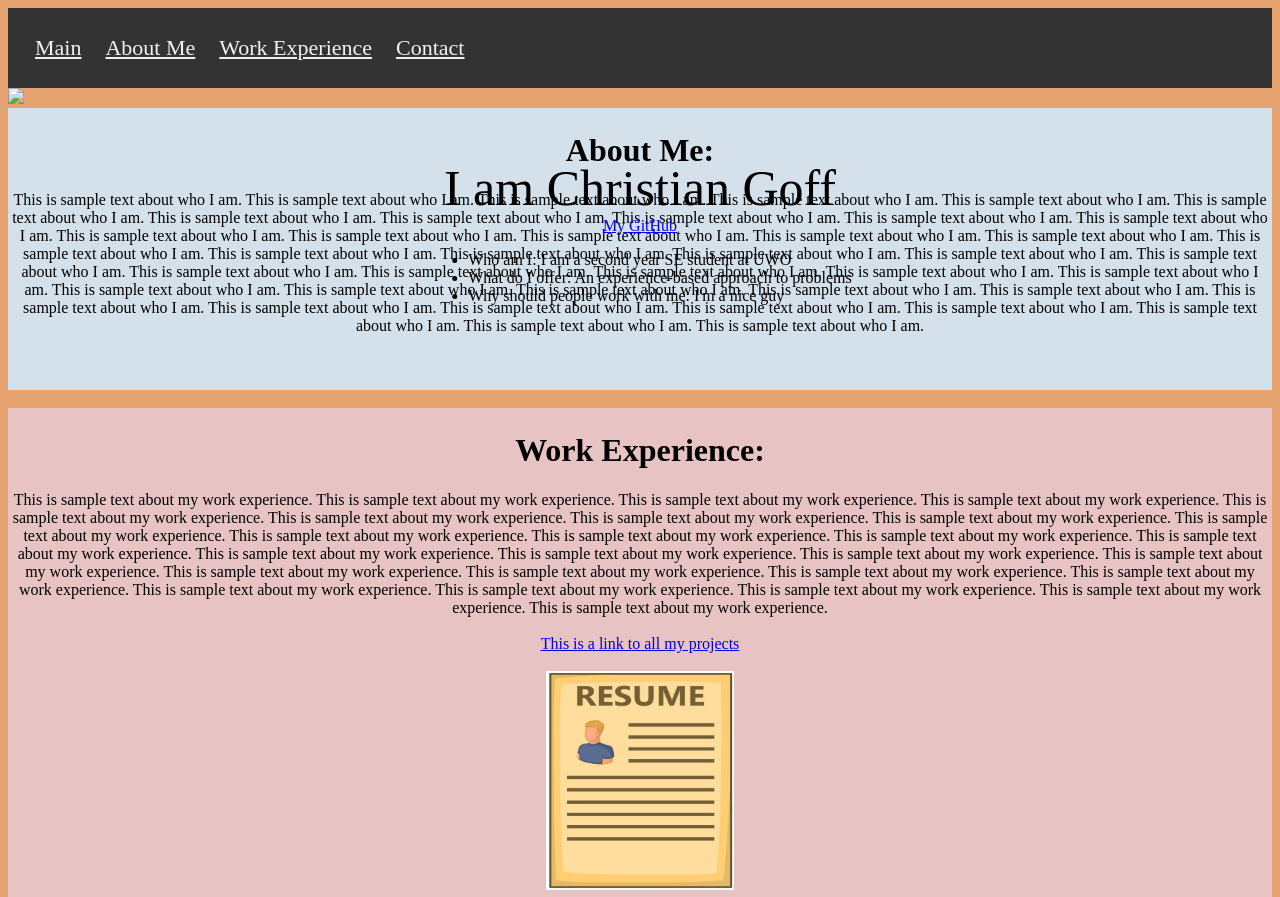
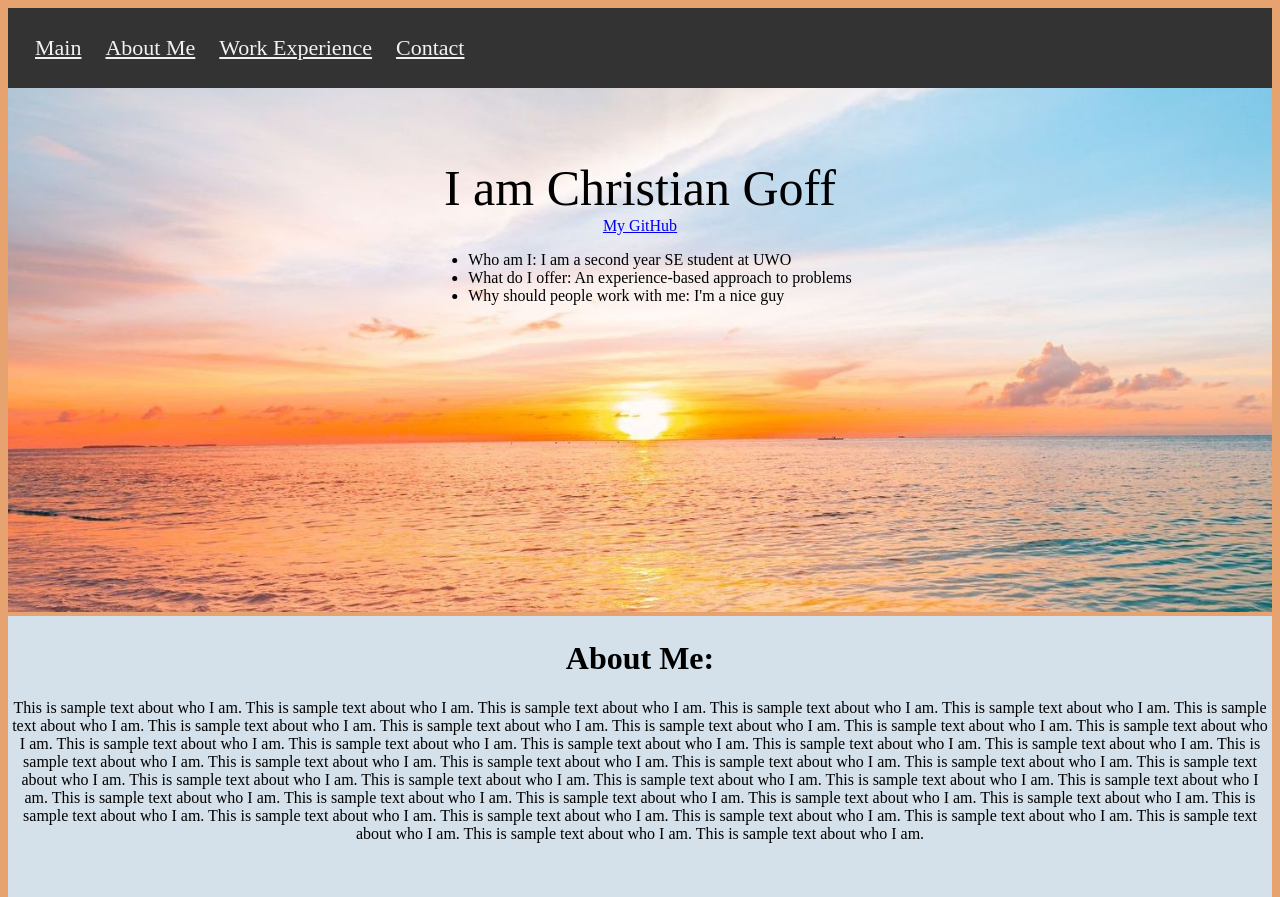
Before and after one commit to C-Goff/SE2202-Tutorial1, a plain HTML site: page index.html in a window 1280 px wide. Shown: the top 897 px of the page. Drawn offline with Linux system fonts and the light colour scheme.

Commit message:
Update index.html

```diff
--- a/index.html
+++ b/index.html
@@ -15,7 +15,7 @@
         </div>
 
 
-        <img src="img/sun.jpg" style="width:100%">
+        <img src="sun.jpg" style="width:100%">
 
 
         <div class="hero-text">
```
